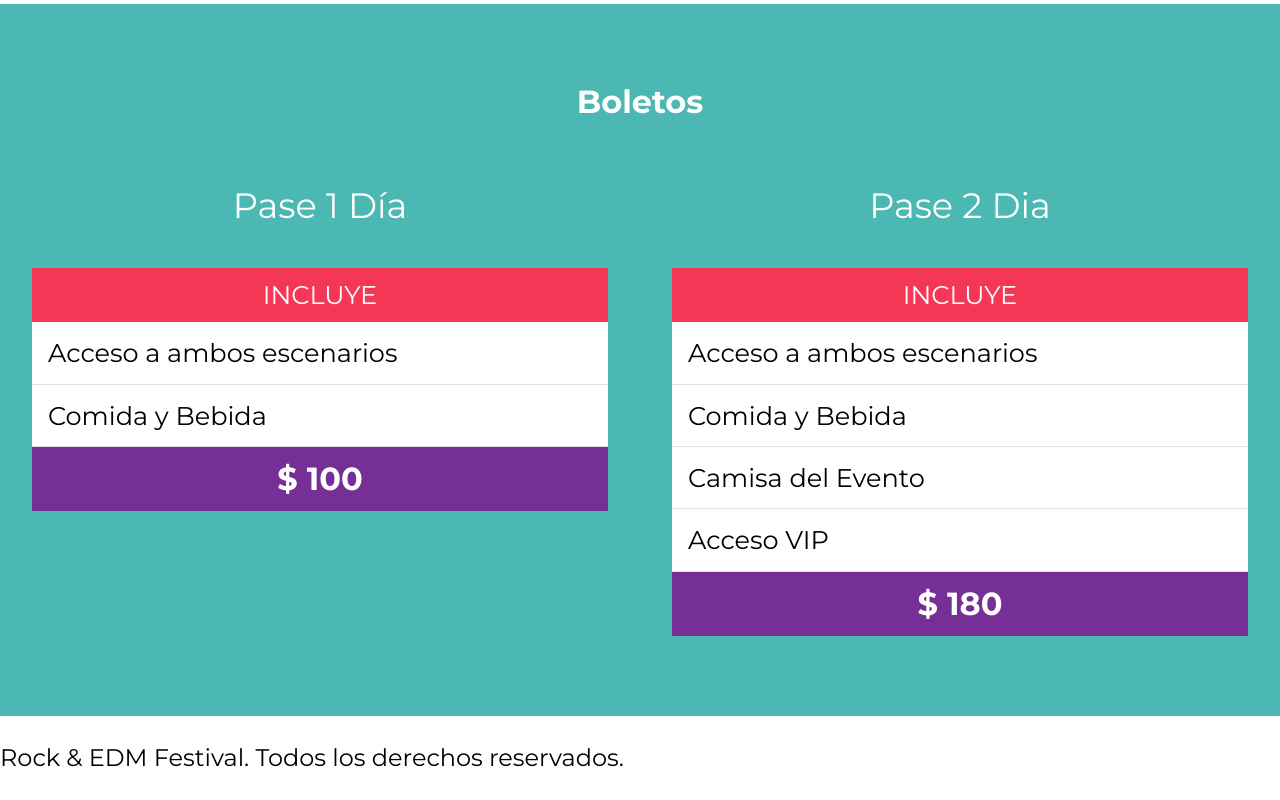
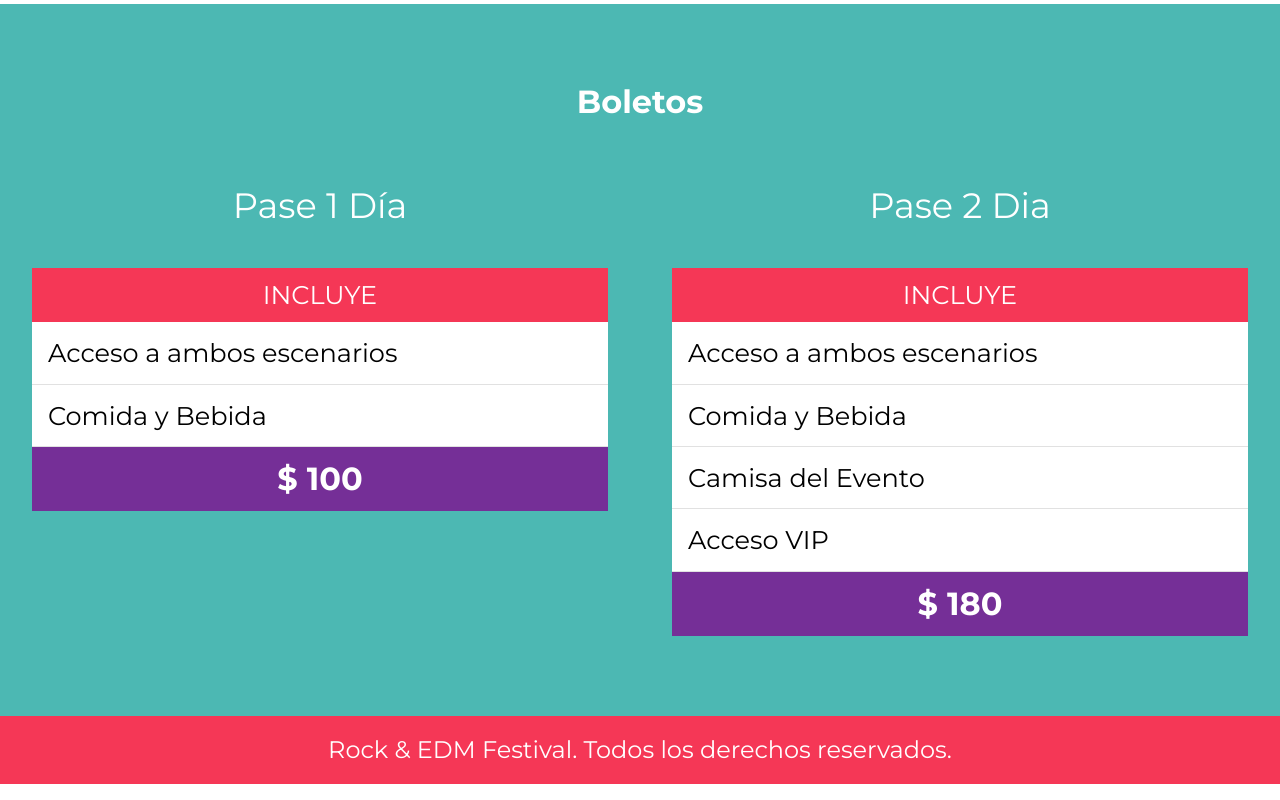
Before and after one commit to osk-max/festivalMusica, a website: page index.html in a window 1280 px wide. Shown: the part 4172-4972 px from the top of the page. Drawn offline with Linux system fonts and the light colour scheme.

Commit message:
Se realiza la parte de estilos del footer

```diff
--- /dev/null
+++ b/src/scss/layout/_footer.scss
@@ -0,0 +1,12 @@
+@use 'base/variables' as v;
+
+.site-footer {
+  background-color: v.$rosa;
+  padding: 1rem;
+
+  p {
+    margin: 0;
+    color: v.$blanco;
+    text-align: center;
+  }
+}
--- a/src/scss/layout/_index.scss
+++ b/src/scss/layout/_index.scss
@@ -4,3 +4,4 @@
 @forward 'lineup';
 @forward 'galeria';
 @forward 'boletos';
+@forward 'footer';
```
Also changed, not shown: build/css/app.css.
